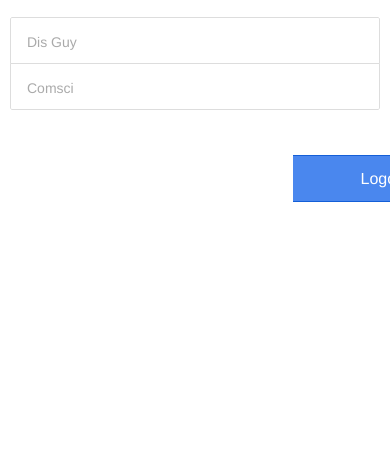
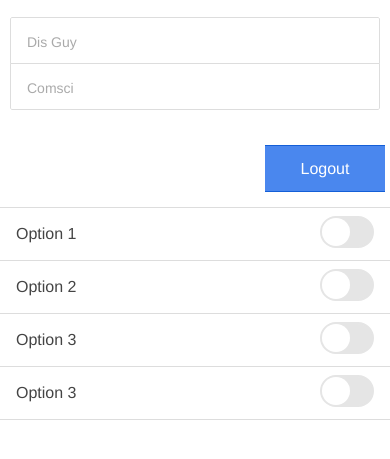
Before and after one commit to hilts-vaughan/railgun, a website: page src/test3/www/index2.html in a window 390 px wide. Shown: the part 337-796 px from the top of the page. Drawn offline with Linux system fonts and the light colour scheme; some packages are replaced by stand-ins of ours; files that its build step writes are made by us from their sources; files whose address does not match are found by name.

Commit message:
Profile Snippet Complete
Added Snippet

```diff
--- a/src/test3/www/index2.html
+++ b/src/test3/www/index2.html
@@ -69,14 +69,49 @@
   </label>
 </div>
 
-<div class="row">
-  <div class="col col-66 col-offset-66"><div class="col col-80 col-offset-10"><button class="button button-full button-positive">Logout</button></div>
-</div>
-</div>
+<div class="col col-33 col-offset-66"><button class="button button-full button-positive">Logout</button></div>
 
 
+<!-- style="position:absolute; width:100%; padding:auto;" -->
 
-
+<ul class="list">
+  <li class="item item-toggle">
+     Option 1
+     <label class="toggle toggle-stable">
+       <input type="checkbox">
+       <div class="track">
+         <div class="handle"></div>
+       </div>
+     </label>
+  </li>
+    <li class="item item-toggle">
+     Option 2
+     <label class="toggle toggle-stable">
+       <input type="checkbox">
+       <div class="track">
+         <div class="handle"></div>
+       </div>
+     </label>
+  </li>
+    <li class="item item-toggle">
+     Option 3
+     <label class="toggle toggle-stable">
+       <input type="checkbox">
+       <div class="track">
+         <div class="handle"></div>
+       </div>
+     </label>
+  </li>
+    <li class="item item-toggle">
+     Option 3
+     <label class="toggle toggle-stable">
+       <input type="checkbox">
+       <div class="track">
+         <div class="handle"></div>
+       </div>
+     </label>
+  </li>
+</ul>
 
 
 
```
